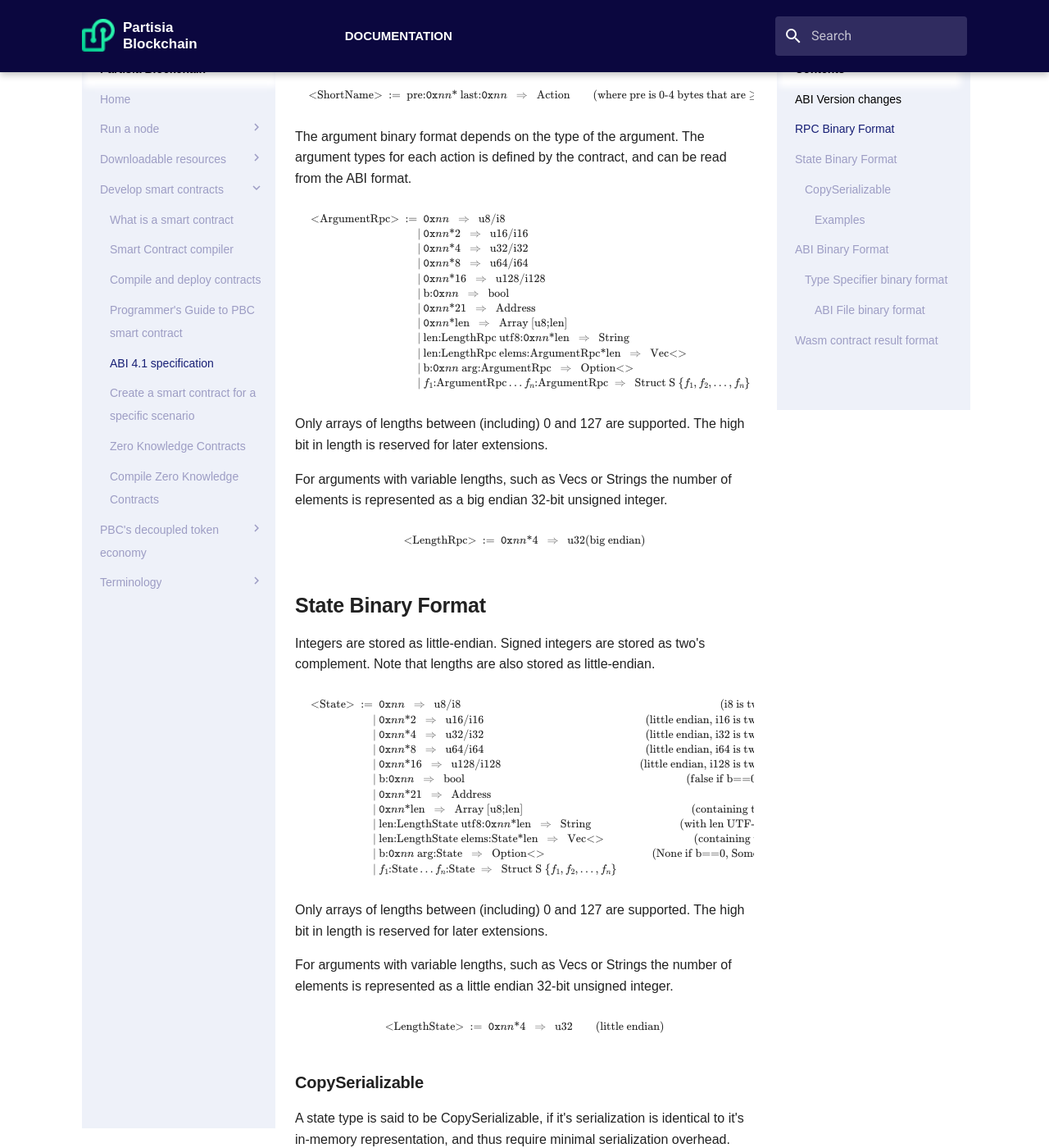
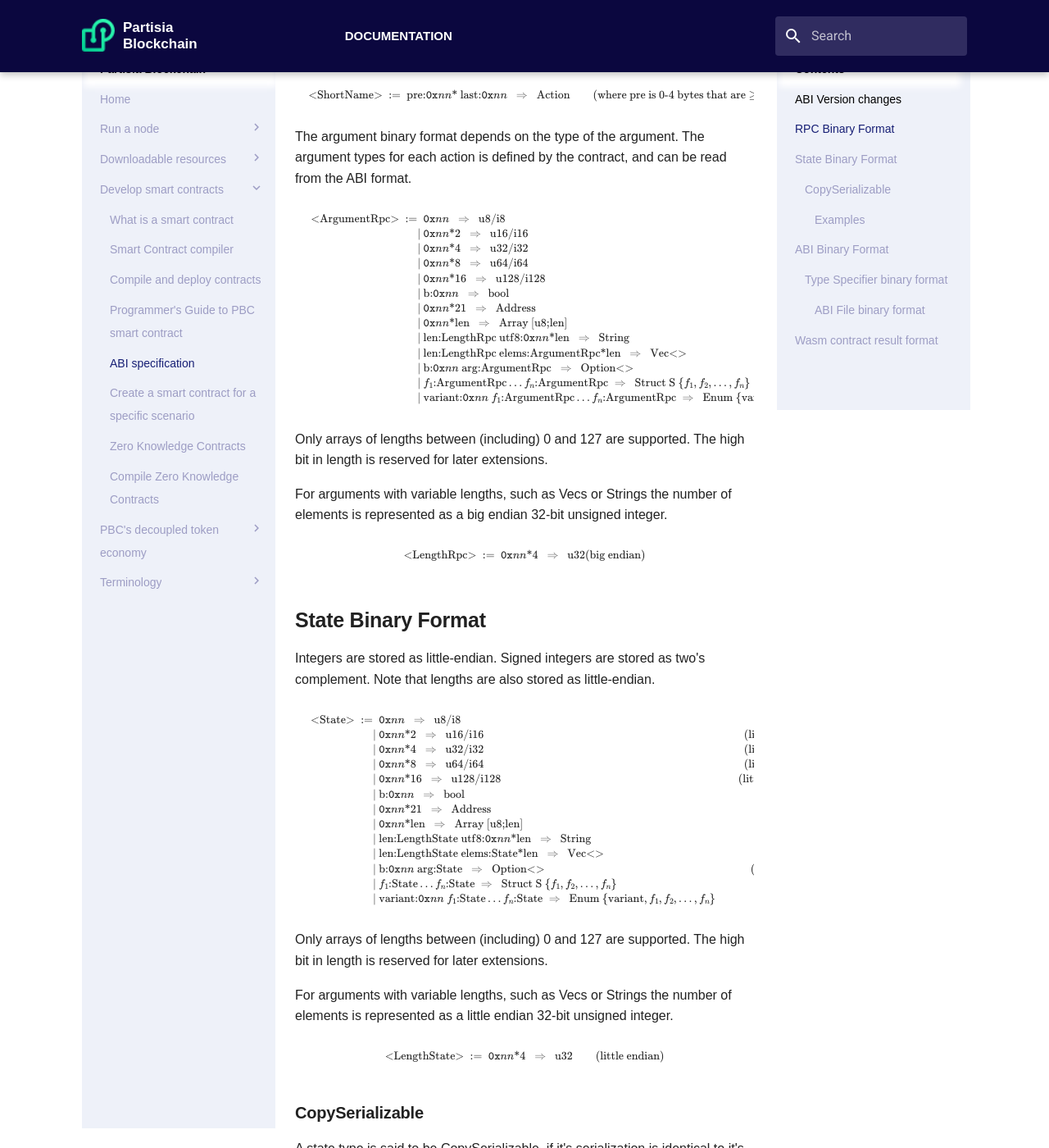
Before and after one commit to 0xSero/partisia-docs, an MkDocs documentation site: the page built from docs/abiv.md, in a window 1280 px wide and 1400 px high, scrolled down 1557 px. Shown: the whole window at 82% size. Built offline with MkDocs 1.6.1 and Material for MkDocs 9.7.7, drawn with Linux system fonts in a browser that asks for light colours; some web fonts are replaced; a script that is not in the unit is left out; some of the changed text lies outside the part shown.

Commit message:
Added enum to state and binaryRpc and copySerializable.

```diff
--- a/docs/abiv_latest.md
+++ b/docs/abiv.md
@@ -81,6 +81,7 @@ $$
 | \ & \text{len:}\text{LengthRpc} \ \text{elems:}\repeat{\text{ArgumentRpc}}{\text{len}} \ \Rightarrowx \text{Vec&lt;&gt;} & \text{(containing the len elements)} \\
 | \ & \text{b:}\byte{} \ \text{arg:}\text{ArgumentRpc} \ \Rightarrowx \text{Option&lt;&gt;} & \text{(None if b==0, Some(arg) otherwise)} \\
 | \ & f_1 \text{:ArgumentRpc} \dots f_n \text{:ArgumentRpc} \Rightarrowx \text{Struct S}\ \{ f_1, f_2, \dots, f_n \} & \\
+| \ & \text{variant:} \byte{} \ f_1 \text{:ArgumentRpc} \dots f_n \text{:ArgumentRpc} \Rightarrowx \text{Enum}\ \{ \text{variant}, f_1, f_2, \dots, f_n \} & \\
 \end{align*}
 }
 $$
@@ -119,6 +120,7 @@ $$
 | \ & \text{len:}\text{LengthState} \ \text{elems:}\repeat{\text{State}}{\text{len}} \ \Rightarrowx \text{Vec&lt;&gt;} & \text{(containing the len elements)} \\
 | \ & \text{b:}\byte{} \ \text{arg:}\text{State} \ \Rightarrowx \text{Option&lt;&gt;} & \text{(None if b==0, Some(arg) otherwise)} \\
 | \ & f_1 \text{:State} \dots f_n \text{:State} \Rightarrowx \text{Struct S}\ \{ f_1, f_2, \dots, f_n \} & \\
+| \ & \text{variant:} \byte{} \ f_1 \text{:State} \dots f_n \text{:State} \Rightarrowx \text{Enum}\ \{ \text{variant}, f_1, f_2, \dots, f_n \} & \\
 \end{align*}
 }
 $$
@@ -138,7 +140,6 @@ $$
 <!-- fix syntax highlighting* -->
 
 ### CopySerializable
-<!-- TODO do I need to add enum here? -->
 
 A state type is said to be CopySerializable, if it's serialization is
 identical to it's in-memory representation, and thus require minimal
@@ -161,6 +162,7 @@ $$
 | \ & \text{BTreeMap<K, V>} \Rightarrowx \text{false}\\
 | \ & \text{BTreeSet<T>} \Rightarrowx \text{false}\\
 | \ & \text{Struct S}\ \{ f_1: T_1, \dots, f_n: T_n \} \Rightarrowx \text{CopySerializable}(T_1) \wedge \dots \wedge \text{CopySerializable}(T_n) \wedge \text{WellAligned(S)} \\
+| \ & \text{Enum} \ \{ \text{variant}, f_1, f_2, \dots, f_n \} \Rightarrowx \text{false}\\
 \end{align*}
 }
 $$
--- a/mkdocs.yml
+++ b/mkdocs.yml
@@ -27,7 +27,7 @@ nav:
       - Download compiler for contract development: download-compiler.md
       - Compile and deploy contracts: contract-compilation.md
       - Programmer's Guide to PBC smart contract: programmers_guide.md
-      - ABI 4.1 specification: abiv_latest.md
+      - ABI specification: abiv.md
       - Create a smart contract for a specific scenario: voting-contract.md
       - Zero Knowledge Contracts: ZKSC.md
       - Compile Zero Knowledge Contracts: compile-zk.md
```
Also changed, not shown: docs/index.md (+1 -1 lines), docs/programmers_guide.md (+5 -5 lines).
